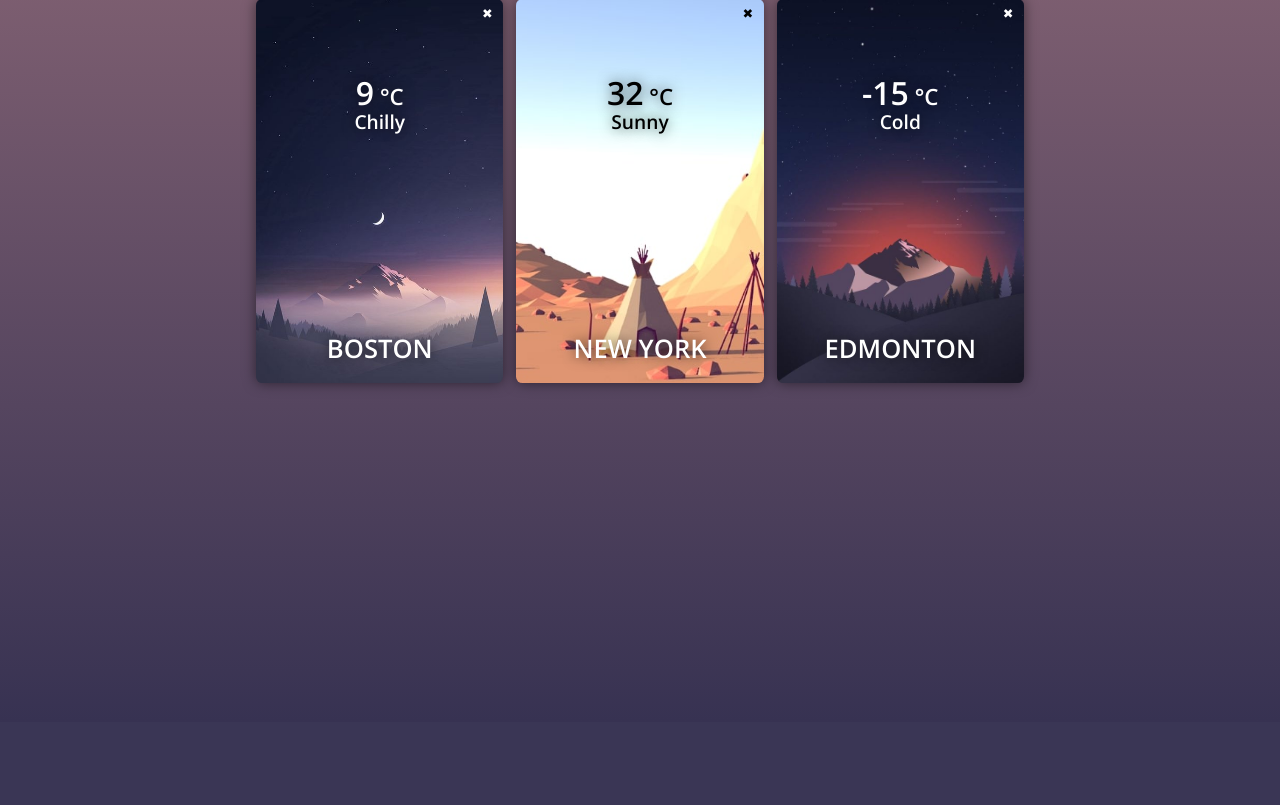
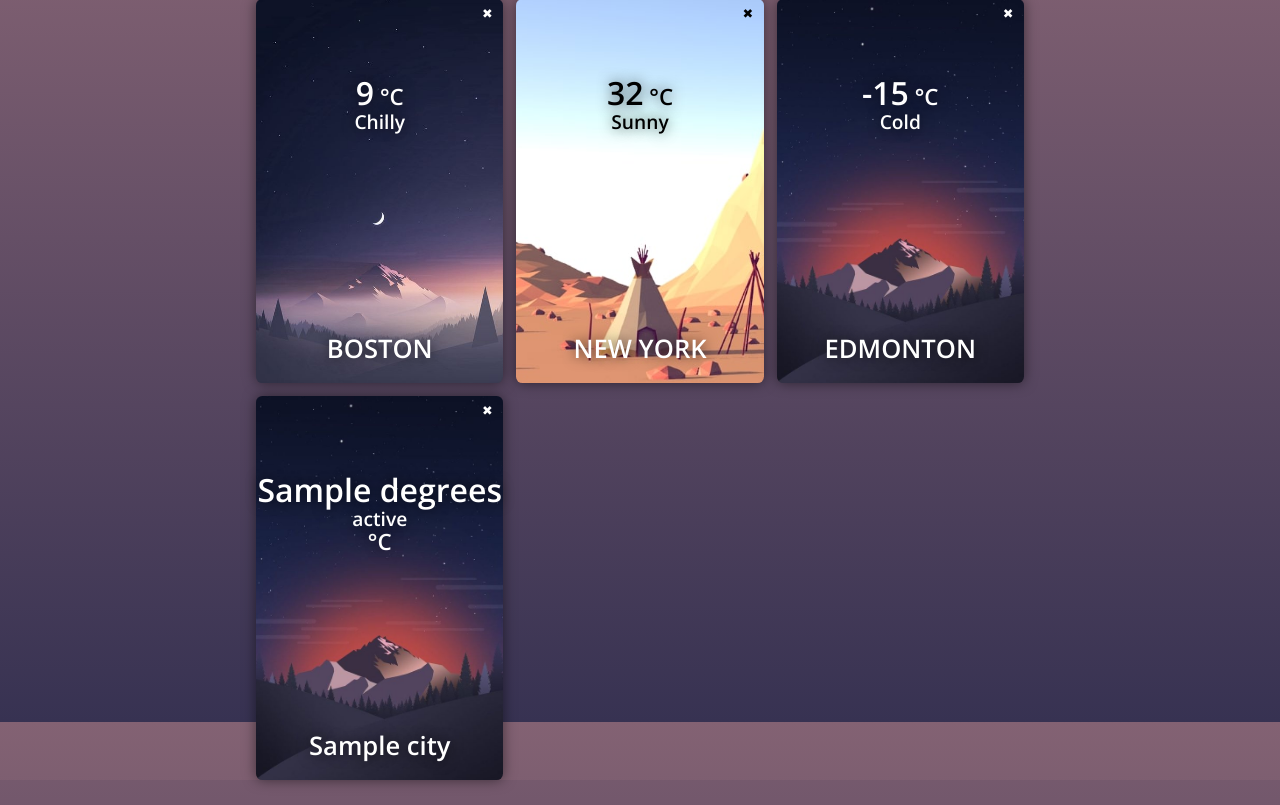
Before and after one commit to Codecritics/Weather-App, a Flask app: template web/templates/index.html in a window 1280 px wide. Shown: the part 168-973 px from the top of the page. Before the commit the page ends 731 px from the top, so only its background shows below. Run offline with Flask 2, Linux system fonts and the light colour scheme; the template is opened without the code that fills it: most values are stand-ins (such as "Sample title", 1, 10 or a date in 2020); some libraries are stand-ins or nearby versions.

Commit message:
Stage 3/5: What's the weather today?

```diff
--- a/web/app.py
+++ b/web/app.py
@@ -1,12 +1,39 @@
-from flask import Flask, render_template
+from flask import Flask, render_template, request
 import sys
 
 app = Flask(__name__)
+
+weather_data = {
+    'BOSTON': {
+        'degrees': 9,
+        'state': 'Chilly',
+        'city': 'BOSTON'
+    },
+    'NEW YORK': {
+        'degrees': 32,
+        'state': 'Sunny',
+        'city': 'NEW YORK'
+    },
+    'EDMONTON': {
+        'degrees': -15,
+        'state': 'Cold',
+        'city': 'EDMONTON'
+    }
+}
 
 
 @app.route('/')
 def index():
     return render_template('index.html')
+
+
+@app.route('/city', methods=['GET', 'POST'])
+def add_city():
+    if request.method == 'POST':
+        req = request.form
+        if req['city_name']:
+            city_name_ = str(req['city_name']).upper()
+            return render_template('index.html', city=weather_data[city_name_])
 
 
 # don't change the following way to run flask:
--- a/web/templates/index.html
+++ b/web/templates/index.html
@@ -20,7 +20,7 @@
     </div>
     {% endif %}
     {% endwith %}
-    <form action="/" method="POST">
+    <form action="/city" method="POST">
         <input type="text" placeholder="Enter a city name" name="city_name" id="input-city">
         <button type="submit" class="submit-button">Add</button>
     </form>
@@ -63,6 +63,20 @@
         <div class="empty"></div>
         <div class="city">EDMONTON</div>
     </div>
+    {% if city %}
+    <div class="card evening-morning">
+        <div class="delete-wrapper">
+            <form action="#" method="POST">
+                <input type="hidden" name="id" value="">
+                <button class="delete-button" type="submit">&#10006;</button>
+            </form>
+        </div>
+        <div class="degrees"><span>{{ city['degrees'] }}<span class="celsius"> °C</span></span></div>
+        <div class="state">{{ city['state'] }}</div>
+        <div class="empty"></div>
+        <div class="city">{{ city['city'] }}</div>
+    </div>
+    {% endif %}
 </div>
 </body>
 </html>
```
Also changed, not shown: tests.py (+66 -30 lines).
